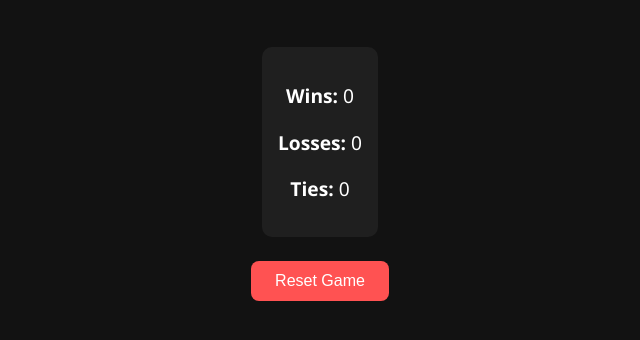
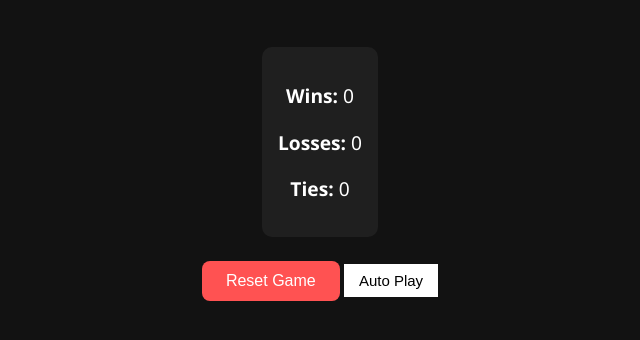
Before and after one commit to Gauth777/Rock-paper-scissors-game, a plain HTML site: page index.html in a window 1280 px wide. Shown: the part 266-606 px from the top of the page, without its empty margins (320-960 px from the left). Drawn offline with Linux system fonts and the light colour scheme.

Commit message:
New feature
Auto play

```diff
--- a/index.html
+++ b/index.html
@@ -25,6 +25,8 @@
   <br />
   <button class="reset-btn" onclick="resetScore()">Reset Game</button>
 
+  <button class = "auto-play-button" onclick = "autoPlay(); "> Auto Play </button>
+
   <!-- External JS file link -->
   <script src="script.js"></script>
 </body>
--- a/script.js
+++ b/script.js
@@ -5,6 +5,26 @@ let score = JSON.parse(localStorage.getItem('score')) || {
 };
 
 updateScoreboard();
+
+let isAutoPlaying = false;
+let intervalId;
+
+function autoPlay() {
+  const autoPlayBtn = document.querySelector('.auto-play-button');
+  if (!isAutoPlaying) {
+    intervalId = setInterval(function () {
+      const playerMove = pickComputerMove();
+      playGame(playerMove);
+    }, 1000);
+    isAutoPlaying = true;
+    autoPlayBtn.innerHTML = 'Stop';
+  } else {
+    clearInterval(intervalId);
+    isAutoPlaying = false;
+    autoPlayBtn.innerHTML = 'Auto Play'
+  }
+}
+
 
 function playGame(playerMove) {
   const computerMove = pickComputerMove();
--- a/style.css
+++ b/style.css
@@ -51,3 +51,12 @@
   .reset-btn:hover {
     background: #ff7979;
   }
+
+  .reset-score-button,
+  .auto-play-button {
+    background-color: white;
+    border: none;
+    font-size: 15px;
+    padding: 8px 15px;
+    cursor: pointer;
+  }
```
